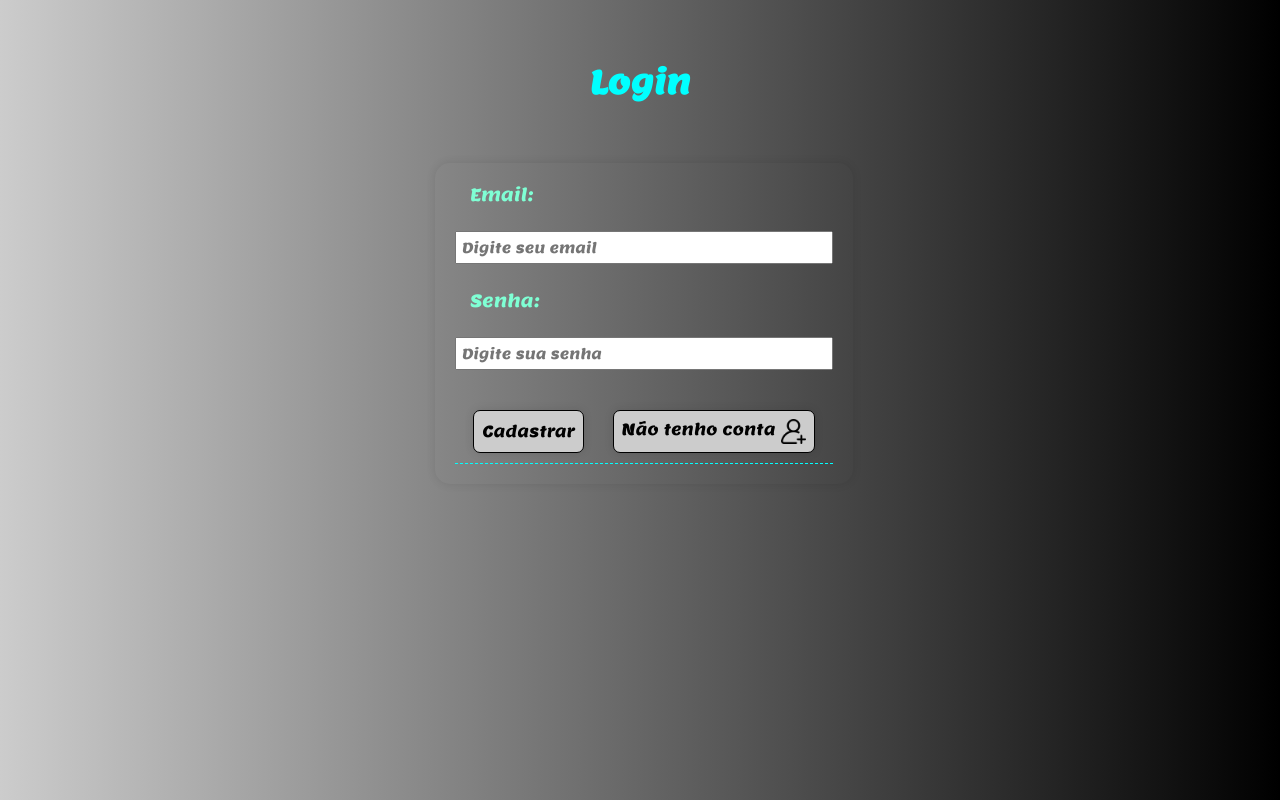
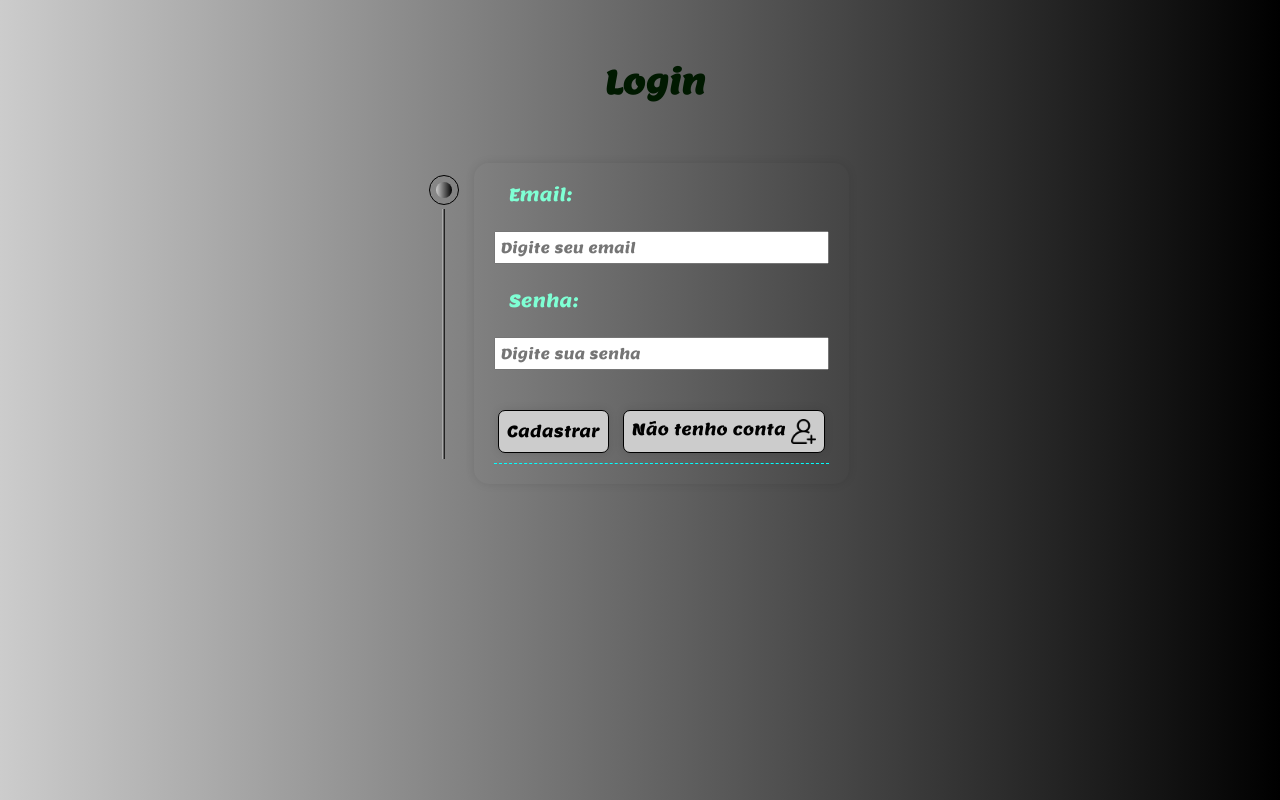
Before and after one commit to PedroHRFerreira/Sistema-de-Login, a PHP site: page / in a window 1280 px wide. Run offline with PHP 8.4, Linux system fonts and the light colour scheme.

Commit message:
perf: :zap: Style && js && index // Melhoria de perfomace

```diff
--- /dev/null
+++ b/IndexJS/main.js
@@ -0,0 +1,12 @@
+document.addEventListener("DOMContentLoaded", function () {
+  const contentTimeline = document.querySelector(".content-timeline");
+  const contentModal = document.querySelector(".content_modal");
+
+  contentModal.addEventListener("mouseenter", function () {
+    contentTimeline.classList.add("timeline-hover");
+  });
+
+  contentModal.addEventListener("mouseleave", function () {
+    contentTimeline.classList.remove("timeline-hover");
+  });
+});
--- /dev/null
+++ b/css/mediaIndex.css
@@ -0,0 +1,11 @@
+@media (max-width: 430px) {
+  .content-timeline,
+  .timeline-outside,
+  .cicule-before,
+  .timeLine-before {
+    display: none;
+  }
+  .section-index {
+    width: 100%;
+  }
+}
--- a/css/style.css
+++ b/css/style.css
@@ -7,10 +7,58 @@ body {
   background: linear-gradient(0.25turn, #cccccc, #000000);
   text-align: center;
 }
+main {
+  width: 100%;
+  display: flex;
+  justify-content: center;
+  flex-direction: row;
+  align-items: center;
+}
+.content-timeline {
+  margin: 140px 0 0 0;
+  display: flex;
+  flex-direction: column;
+  align-items: center;
+  gap: 4px;
+}
+.timeline-outside {
+  border: 1px solid #000000;
+  border-radius: 50%;
+  width: 28px;
+  height: 28px;
+  display: flex;
+  align-items: center;
+  justify-content: center;
+}
+.timeline-hover .cicule-before,
+.timeline-hover .timeLine-before,
+.timeline-hover .timeline-outside {
+  border: 1px solid #cccccc;
+}
+
+.cicule-before {
+  width: 16px;
+  height: 16px;
+  border-radius: 50%;
+  background: linear-gradient(0.25turn, #cccccc, #000000);
+}
+.timeLine-before {
+  display: flex;
+  flex-direction: column;
+  background: linear-gradient(0.25turn, #cccccc, #000000);
+  content: "";
+  height: 250px;
+  width: 3px;
+}
+.section-index {
+  display: flex;
+  align-items: center;
+}
 .section {
   min-height: 100vh;
-  width: 100%;
+  width: 50%;
   display: flex;
+  align-items: center;
 }
 .content {
   margin: 30px auto 0 auto;
@@ -20,7 +68,7 @@ body {
 }
 .title-login {
   font-size: 2rem;
-  color: aqua;
+  color: #001900;
   font-family: "Lemon", serif;
 }
 .content_form {
--- a/index.php
+++ b/index.php
@@ -5,10 +5,17 @@
     <meta name="viewport" content="width=device-width, initial-scale=1.0" />
     <title>Cadastro</title>
     <link rel="stylesheet" type="text/css" href="css/style.css" />
+    <link rel="stylesheet" type="text/css" href="css/mediaIndex.css" />
   </head>
   <body>
     <main>
-      <div class="section">
+    <div class="content-timeline">
+        <div class="timeline-outside">
+        <div class="cicule-before"></div>
+        </div>
+        <div class="timeLine-before"></div>
+    </div>
+      <div class="section-index">
         <div class="content">
           <h1 class="title-login">Login</h1>
           <div class="content_form">
@@ -38,12 +45,12 @@
                 <a class="input-button imagem" href="login/login.php">Não tenho conta<img width="25px" src="/image/adicionar-usuario.png" alt="criação de conta" /></a>
 
               </div>
-              <div class="before"><div/>
+              <div class="before"></div>
             </form>
           </div>
         </div>
       </div>
     </main>
   </body>
-  <script src="login/script.js"></script>
+  <script src="IndexJS/main.js"></script>
 </html>
```
